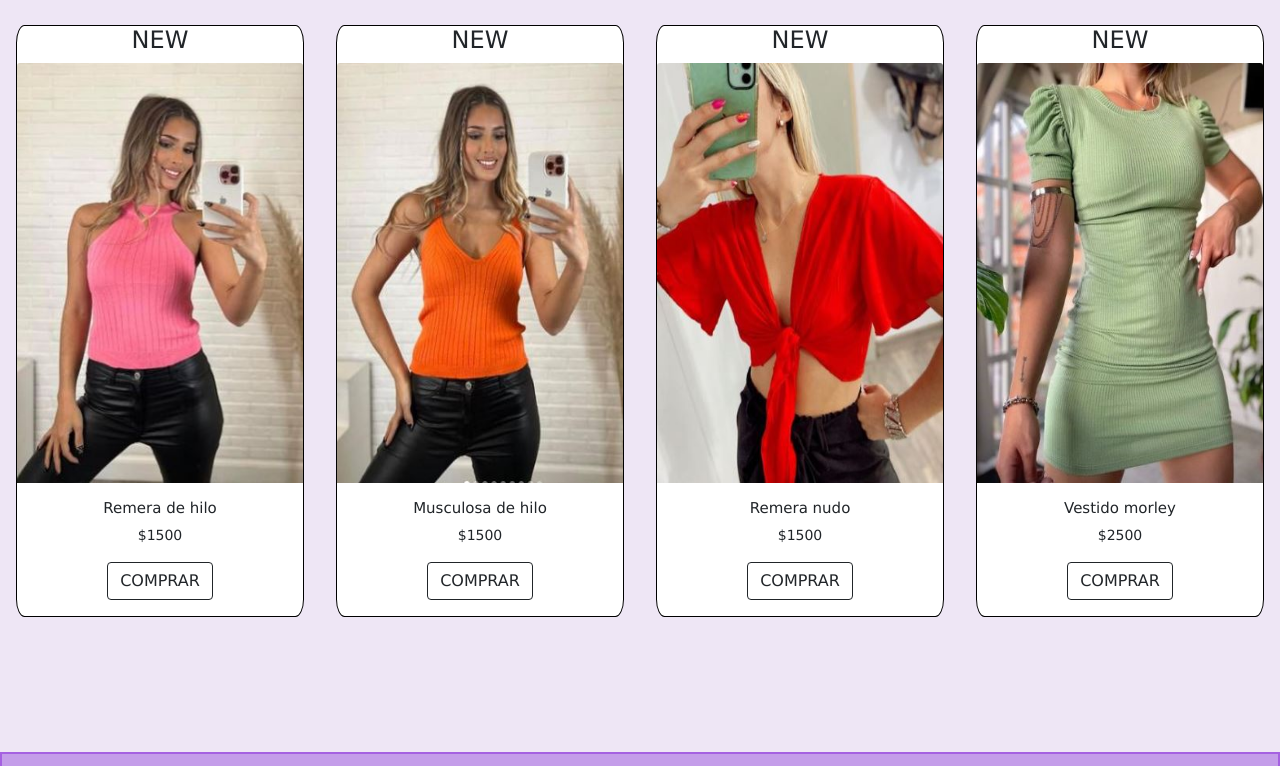
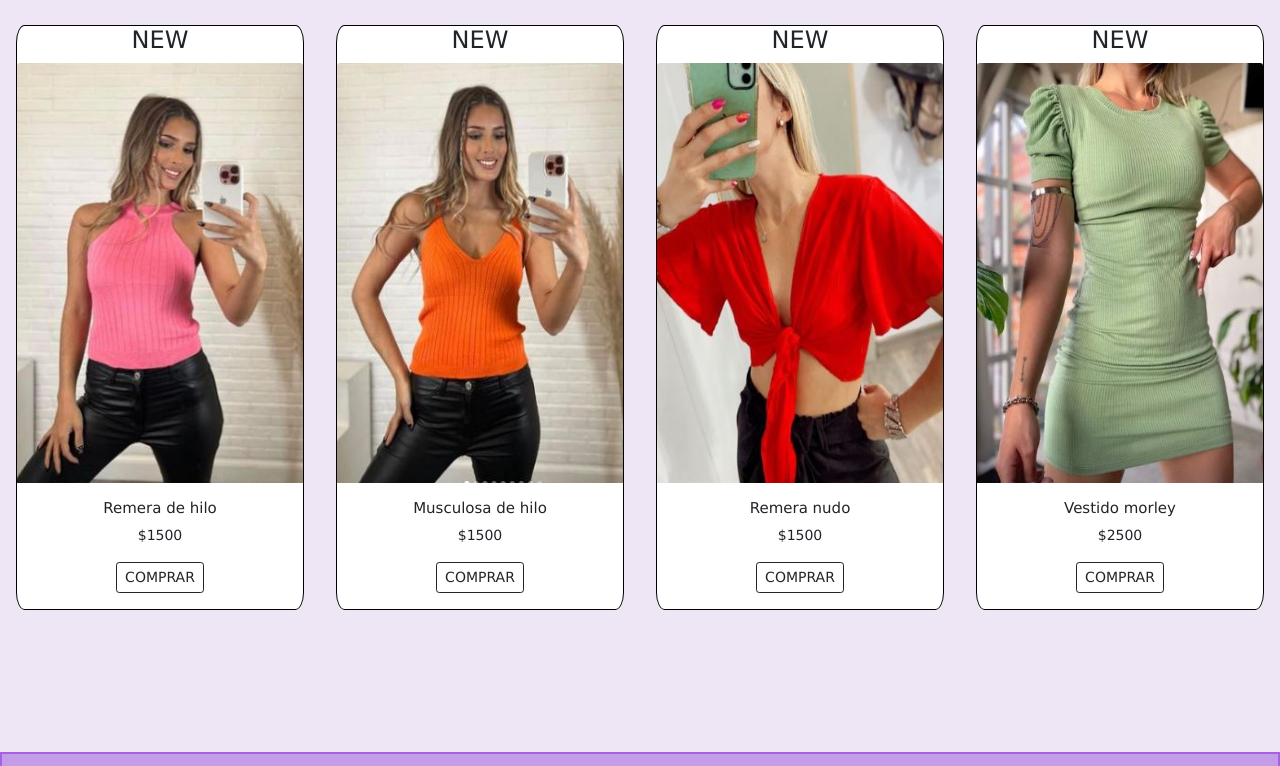
Before and after one commit to jeeflores/proyectocoder, a plain HTML site: page index.html in a window 1280 px wide. Shown: the part 283-1049 px from the top of the page. Drawn offline with nearby package versions, Linux system fonts and the light colour scheme.

Commit message:
fuentes y achique boton

```diff
--- a/index.html
+++ b/index.html
@@ -41,7 +41,7 @@
                     <div class="card-body">
                         <h5 class="card-title ">Remera de hilo</h5>
                         <p class="card-text">$1500</p>
-                        <a href="#" class="btn btn-outline-dark">COMPRAR</a>
+                        <a href="#" class="btn btn-outline-dark btn-sm">COMPRAR</a>
                     </div>
                 </div>
                 <div class="card2 text-center" style="width: 18rem;">
@@ -50,7 +50,7 @@
                     <div class="card-body">
                         <h5 class="card-title">Musculosa de hilo</h5>
                         <p class="card-text">$1500</p>
-                        <a href="#" class="btn btn-outline-dark">COMPRAR</a>
+                        <a href="#" class="btn btn-outline-dark btn-sm">COMPRAR</a>
                     </div>
                 </div>
                 <div class="card3 text-center" style="width: 18rem;">
@@ -59,7 +59,7 @@
                     <div class="card-body">
                         <h5 class="card-title">Remera nudo</h5>
                         <p class="card-text">$1500</p>
-                        <a href="#" class="btn btn-outline-dark">COMPRAR</a>
+                        <a href="#" class="btn btn-outline-dark btn-sm">COMPRAR</a>
                     </div>
                 </div>
                 <div class="card4 text-center" style="width: 18rem;">
@@ -68,7 +68,7 @@
                     <div class="card-body">
                         <h5 class="card-title">Vestido morley</h5>
                         <p class="card-text">$2500</p>
-                        <a href="#" class="btn btn-outline-dark">COMPRAR</a>
+                        <a href="#" class="btn btn-outline-dark btn-sm">COMPRAR</a>
                     </div>
                 </div>
             </section>
```
